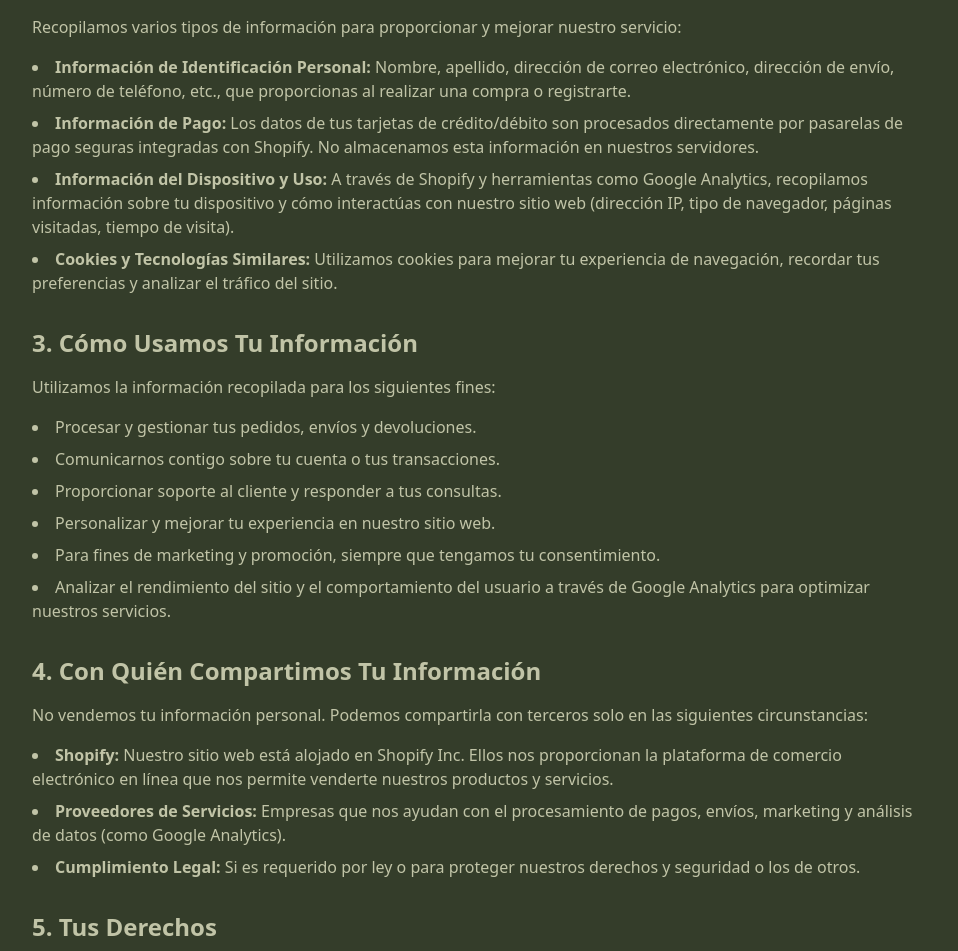
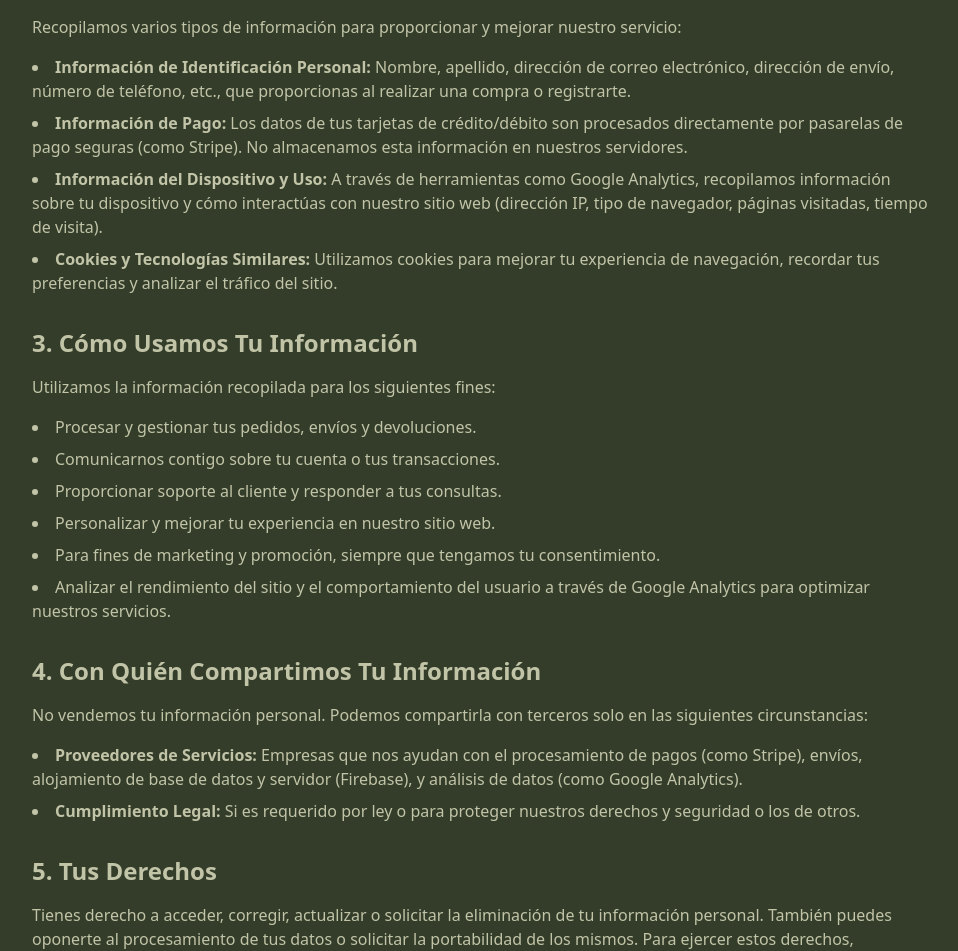
Before and after one commit to PandaITorg/pauhenriques-website, a Next.js app: page /politica-privacidad in a window 1280 px wide. Shown: the part 429-1380 px from the top of the page, without its empty margins (160-1118 px from the left). Built offline with nearby package versions, Linux system fonts and the light colour scheme.

Commit message:
fix(legal): remove incorrect references to Shopify in privacy policy

```diff
--- a/src/app/politica-privacidad/page.tsx
+++ b/src/app/politica-privacidad/page.tsx
@@ -33,8 +33,7 @@ export default function PoliticaPrivacidad() {
               para nosotros. Esta Política de Privacidad describe cómo María
               Paula Henriques ("nosotros", "nuestro") recopila, usa, comparte y
               protege tu información personal cuando visitas nuestro sitio web y
-              utilizas nuestros servicios, que operan a través de la plataforma
-              de e-commerce Shopify.
+              utilizas nuestros servicios.
             </p>
           </section>
 
@@ -56,15 +55,15 @@ export default function PoliticaPrivacidad() {
               <li>
                 <strong>Información de Pago:</strong> Los datos de tus tarjetas
                 de crédito/débito son procesados directamente por pasarelas de
-                pago seguras integradas con Shopify. No almacenamos esta
+                pago seguras (como Stripe). No almacenamos esta
                 información en nuestros servidores.
               </li>
               <li>
                 <strong>Información del Dispositivo y Uso:</strong> A través de
-                Shopify y herramientas como Google Analytics, recopilamos
-                información sobre tu dispositivo y cómo interactúas con nuestro
-                sitio web (dirección IP, tipo de navegador, páginas visitadas,
-                tiempo de visita).
+                herramientas como Google Analytics, recopilamos información
+                sobre tu dispositivo y cómo interactúas con nuestro sitio web
+                (dirección IP, tipo de navegador, páginas visitadas, tiempo de
+                visita).
               </li>
               <li>
                 <strong>Cookies y Tecnologías Similares:</strong> Utilizamos
@@ -112,14 +111,9 @@ export default function PoliticaPrivacidad() {
             </p>
             <ul className="list-disc list-inside space-y-2">
               <li>
-                <strong>Shopify:</strong> Nuestro sitio web está alojado en
-                Shopify Inc. Ellos nos proporcionan la plataforma de comercio
-                electrónico en línea que nos permite venderte nuestros productos
-                y servicios.
-              </li>
-              <li>
                 <strong>Proveedores de Servicios:</strong> Empresas que nos
-                ayudan con el procesamiento de pagos, envíos, marketing y
+                ayudan con el procesamiento de pagos (como Stripe), envíos,
+                alojamiento de base de datos y servidor (Firebase), y
                 análisis de datos (como Google Analytics).
               </li>
               <li>
```
